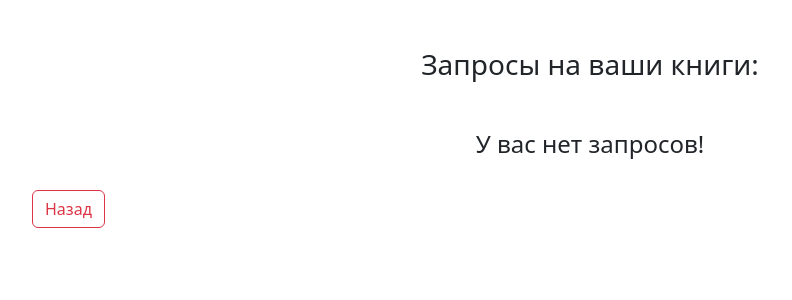
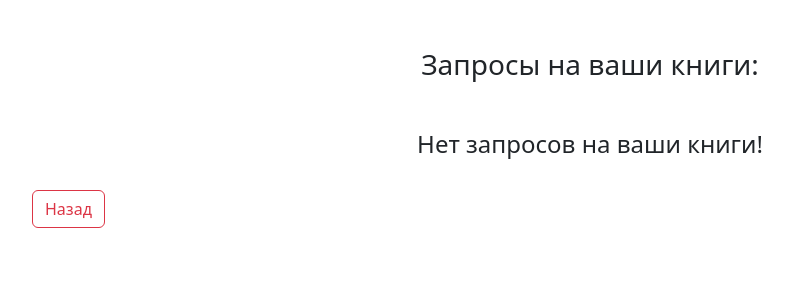
Before and after one commit to Zachem-eh/BookSwap, a Flask app: template templates/check_take.html in a window 1280 px wide. Shown: the part 84-384 px from the top of the page, without its empty margins (50-842 px from the left). Run offline with Flask 3, Linux system fonts and the light colour scheme; the template is opened without the code that fills it, so the values that code supplies are empty.

Commit message:
cosmetic

```diff
--- a/templates/check_take.html
+++ b/templates/check_take.html
@@ -48,7 +48,7 @@
             {% endfor %}
     </div>
     {% else %}
-        <h4 class="text-center">У вас нет запросов!</h4>
+        <h4 class="text-center">Нет запросов на ваши книги!</h4>
     {% endif %}
     <div class="row">
         <div class="col">
```
